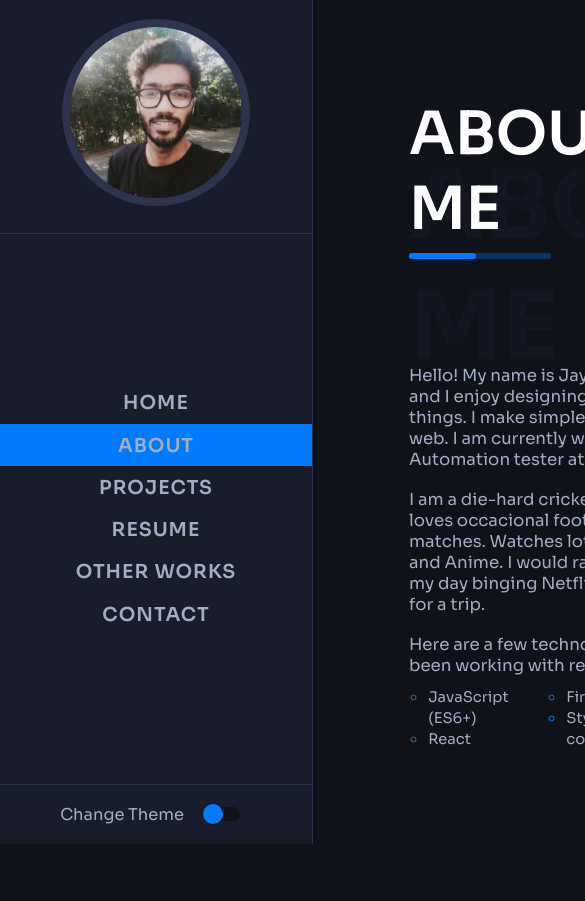
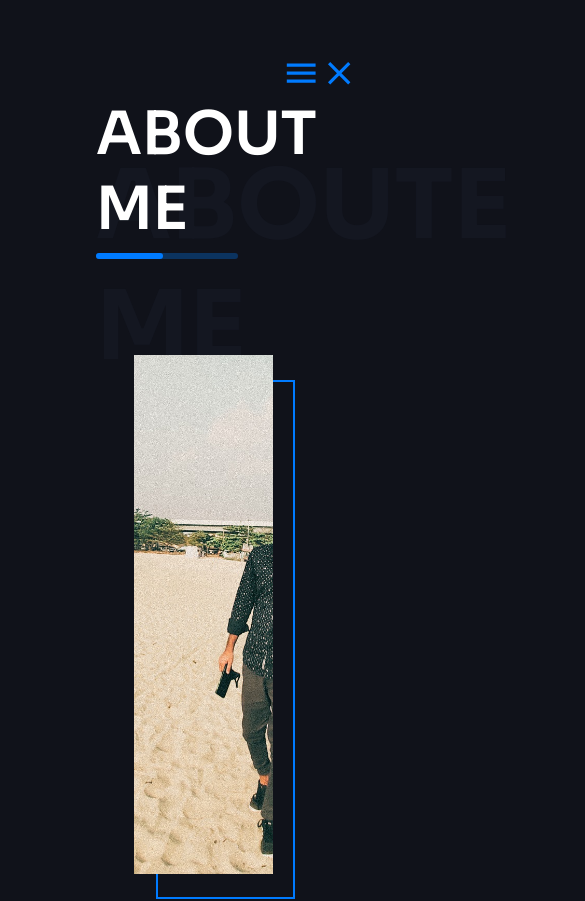
Before and after one commit to JayakrishnanMurali/portfolio-v1, a React (Create React App) app: page /about in a window 390 px wide. Shown: the top 901 px of the page, 585 px wide, since content can reach past the window. Before the commit the page ends 855 px from the top, so only its background shows below. Built offline with nearby package versions, Linux system fonts and the light colour scheme.

Commit message:
Responsive updates

```diff
--- a/src/App.js
+++ b/src/App.js
@@ -1,4 +1,4 @@
-import React from "react";
+import React, { useState } from "react";
 import { Switch } from "react-router-dom";
 import { Route } from "react-router-dom";
 import { BrowserRouter } from "react-router-dom";
@@ -10,12 +10,25 @@ import ResumePage from "./Pages/ResumePage";
 import ProjectsPage from "./Pages/ProjectsPage";
 import ContactPage from "./Pages/ContactPage";
 import OtherWorks from "./Pages/OtherWorks";
+import MenuIcon from "@material-ui/icons/Menu";
+import { IconButton } from "@material-ui/core";
+import { Close } from "@material-ui/icons";
 
 function App() {
+  const [navToggle, setNavToggle] = useState(false);
+
   return (
-    <div className="App">
+    <AppStyled className="App">
       <BrowserRouter>
-        <Sidebar />
+        <Sidebar navToggle={navToggle} />
+
+        <div className="ham-burger-menu">
+          <IconButton onClick={() => setNavToggle(!navToggle)}>
+            <MenuIcon id="menuBtn" />
+            <Close id="closeBtn" />
+          </IconButton>
+        </div>
+
         <MainContentStyled>
           {/* <div className="lines">
             <div className="line-1"></div>
@@ -46,14 +59,30 @@ function App() {
           </Switch>
         </MainContentStyled>
       </BrowserRouter>
-    </div>
+    </AppStyled>
   );
 }
+
+const AppStyled = styled.div`
+  .ham-burger-menu {
+    display: none;
+    z-index: 1000;
+  }
+  @media screen and (max-width: 1300px) {
+    .ham-burger-menu {
+      display: block;
+    }
+  }
+`;
 
 const MainContentStyled = styled.main`
   position: relative;
   margin-left: 16.3rem;
   min-height: 100vh;
+
+  @media screen and (max-width: 1300px) {
+    margin-left: 0;
+  }
 
   /* .lines {
     position: absolute;
--- a/src/Components/ImageSection.js
+++ b/src/Components/ImageSection.js
@@ -50,6 +50,15 @@ const ImageSectionStyled = styled.div`
   display: flex;
   margin-top: 5rem;
   position: relative;
+
+  @media screen and (max-width: 1200px) {
+    flex-direction: column-reverse;
+    gap: 2rem;
+    .right-content {
+      margin-bottom: 2rem;
+      width: 100%;
+    }
+  }
   .right-content {
     width: 100%;
     margin-left: 2rem;
@@ -57,6 +66,11 @@ const ImageSectionStyled = styled.div`
       width: 70%;
       height: 13rem;
       object-fit: cover;
+
+      @media screen and (max-width: 1200px) {
+        width: 70%;
+        height: 27rem;
+      }
     }
     .img-border {
       width: 30%;
@@ -66,12 +80,25 @@ const ImageSectionStyled = styled.div`
       top: 25px;
       border: 2px solid var(--primary-color);
       position: absolute;
+
+      @media screen and (max-width: 1200px) {
+        width: 70%;
+        height: 27rem;
+        left: 60px;
+      }
     }
   }
   .left-content {
     .paragraph {
       padding: 0.5rem 0;
       font-size: 0.868rem;
+
+      @media screen and (max-width: 1200px) {
+        width: 90%;
+        margin-left: 2rem;
+        font-size: 1.3rem;
+        font-weight: 200;
+      }
       .flex {
         display: flex;
         align-items: center;
@@ -86,9 +113,17 @@ const ImageSectionStyled = styled.div`
           list-style: circle;
           color: var(--primary-color);
 
+          @media screen and (max-width: 1200px) {
+            font-size: 1.2rem;
+          }
+
           span {
             color: var(--font-light-color);
             font-size: 0.768rem;
+
+            @media screen and (max-width: 1200px) {
+              font-size: 1.2rem;
+            }
           }
         }
       }
--- a/src/Components/PrimaryButton.js
+++ b/src/Components/PrimaryButton.js
@@ -14,6 +14,11 @@ const PrimaryButtonStyled = styled.a`
   font-style: inherit;
   position: relative;
   transition: all 0.4s ease-in-out;
+
+  @media screen and (max-width: 540px) {
+    font-size: 0.918rem;
+    padding: 0.6rem 2rem;
+  }
 
   &:after {
     content: "";
--- a/src/Components/Sidebar.js
+++ b/src/Components/Sidebar.js
@@ -2,9 +2,9 @@ import React from "react";
 import styled from "styled-components";
 import Navigation from "./Navigation";
 
-function Sidebar() {
+function Sidebar({ navToggle }) {
   return (
-    <SidebarStyled>
+    <SidebarStyled className={`${navToggle ? "nav-toggle" : ""}`}>
       <Navigation></Navigation>
     </SidebarStyled>
   );
@@ -15,6 +15,18 @@ const SidebarStyled = styled.div`
   height: 100vh;
   background-color: var(--sidebar-dark-color);
   position: fixed;
+  overflow: hidden;
+  transition: all 0.4s ease-in-out;
+
+  @media screen and (max-width: 1300px) {
+    transform: translateX(-100%);
+    z-index: 100;
+  }
+  @media screen and (max-width: 540px) {
+    width: 100%;
+    transform: translateX(-100%);
+    z-index: 100;
+  }
 `;
 
 export default Sidebar;
--- a/src/Pages/HomePage.js
+++ b/src/Pages/HomePage.js
@@ -66,6 +66,34 @@ const HomePageStyled = styled.header`
   }
 
   .typography {
+    @media screen and (max-width: 960px) {
+      h1 {
+        margin-bottom: 1rem;
+      }
+    }
+    @media screen and (max-width: 700px) {
+      h1 {
+        font-size: 2.6rem;
+        span {
+          font-size: 3.4rem;
+        }
+      }
+      p {
+        font-size: 1.1rem;
+      }
+    }
+    @media screen and (max-width: 540px) {
+      h1 {
+        font-size: 1.6rem;
+        span {
+          font-size: 2rem;
+        }
+      }
+      p {
+        font-size: 0.818rem;
+      }
+    }
+
     position: absolute;
     top: 50%;
     left: 50%;
@@ -80,6 +108,13 @@ const HomePageStyled = styled.header`
       display: flex;
       justify-content: center;
       margin-top: 1rem;
+      @media screen and (max-width: 540px) {
+        .icon {
+          svg {
+            font-size: 1.2rem;
+          }
+        }
+      }
       .icon {
         border: 2px solid var(--border-color);
         display: flex;
--- a/src/styles/GlobalStyle.js
+++ b/src/styles/GlobalStyle.js
@@ -113,6 +113,24 @@ h2,h3,h4,h5,h6{
     margin-bottom: 3.5rem;
 }
 
+// Nav Menu Bar
+.ham-burger-menu{
+position: absolute;
+right: 5%;
+top: 5%;
+z-index: 15;
+svg{
+    font-size: 2rem;
+}
+}
+.nav-toggle{
+    transform: translateX(0);
+    z-index: 100;
+
+}
+
+
+
 `;
 
 export default GlobalStyle;
```
